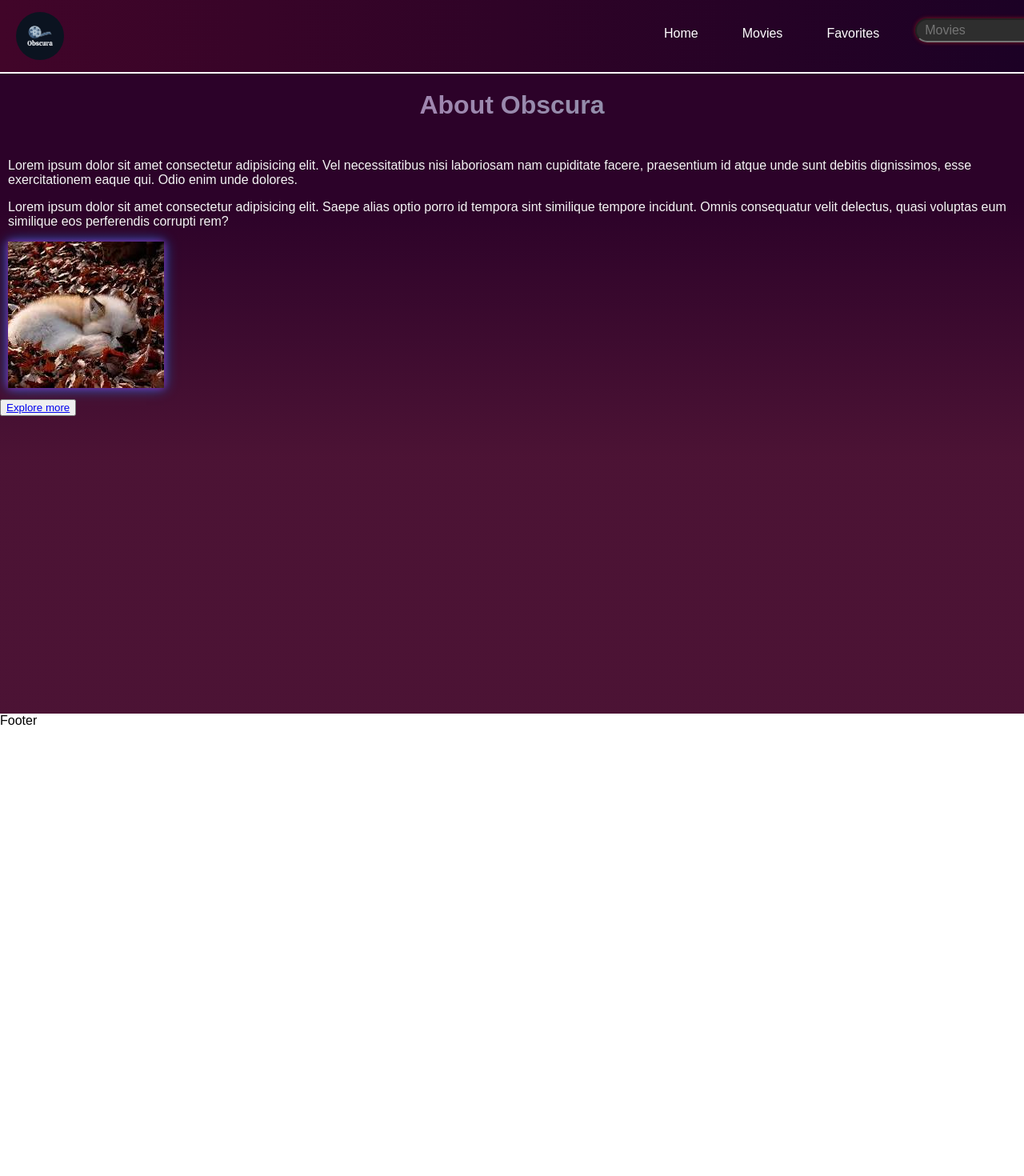
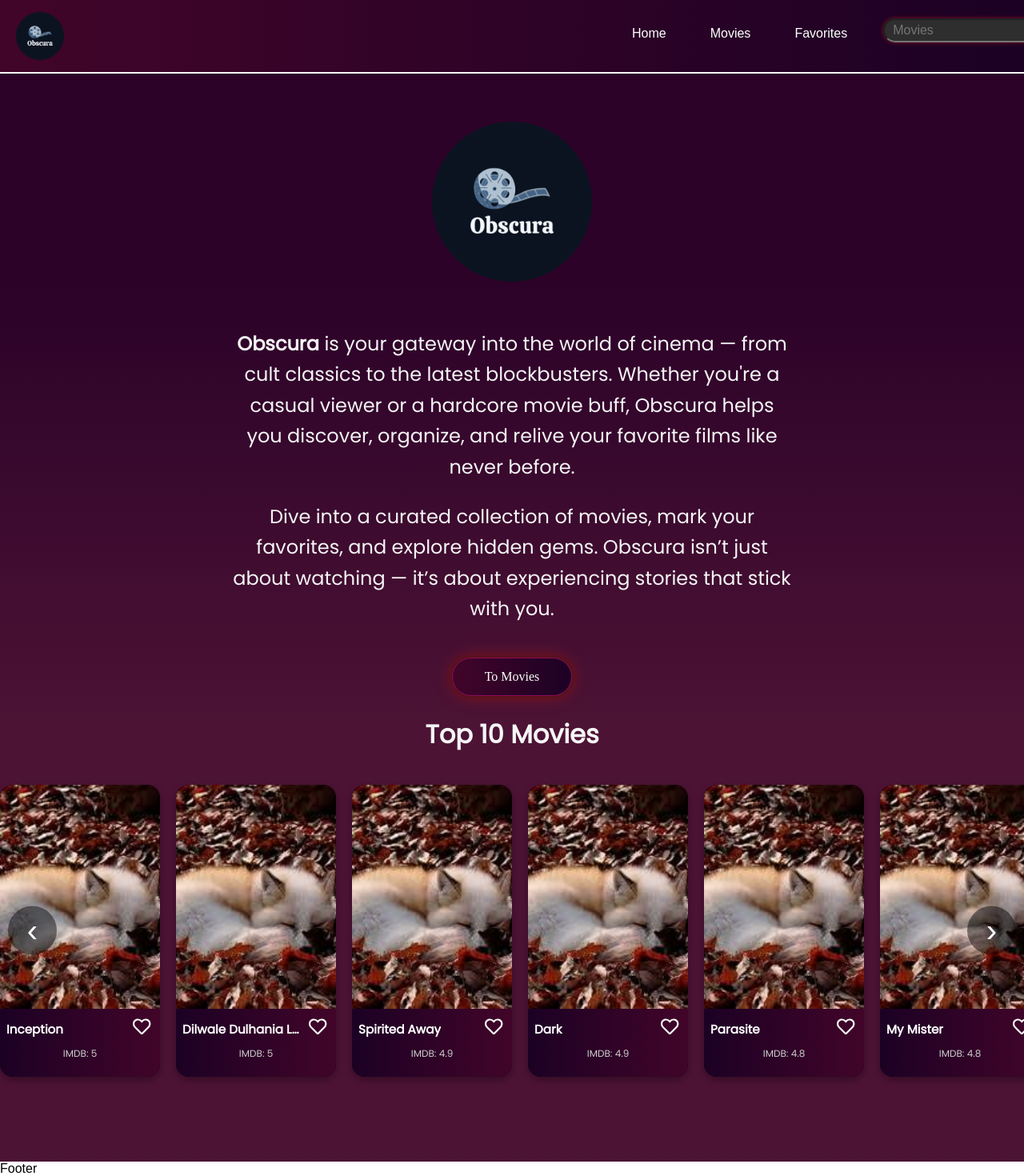
Before and after one commit to RexMukherjee/Movie-Recommendation-System, a Next.js app in the folder client/: page / in a window 1280 px wide. Shown: the whole page at 80% size. Before the commit the page ends 910 px from the top, so only its background shows below. Built offline with nearby package versions, Linux system fonts and the light colour scheme; no server answers.

Commit message:
About section updated

```diff
--- a/client/src/app/components/home/about.js
+++ b/client/src/app/components/home/about.js
@@ -1,14 +1,57 @@
+"use client";
 import React from 'react'
 import styles from "../../../styles/home/about/about.module.css"
 import Link from 'next/link'
+import MovieCard from '../movies/cards/moviecards'
+import allmovies from '../../data/movies.json'
+import { useRef } from 'react';
 const About = () => {
+  const carouselRef = useRef();
+
+  const scroll = (direction) => {
+    const { current } = carouselRef;
+    if (current) {
+      const scrollAmount = 220; // adjust based on card width
+      current.scrollBy({
+        left: direction === "left" ? -scrollAmount : scrollAmount,
+        behavior: "smooth",
+      });
+    }
+  };
+
+  const top10Movies = allmovies
+    .sort((a, b) => b.imdb_rating - a.imdb_rating)
+    .slice(0, 10);
   return (
     <main className={styles.body}>
-        <h1 className={styles.heading}>About Obscura</h1>
-        <div className={styles.aboutpara}><p>Lorem ipsum dolor sit amet consectetur adipisicing elit. Vel necessitatibus nisi laboriosam nam cupiditate facere, praesentium id atque unde sunt debitis dignissimos, esse exercitationem eaque qui. Odio enim unde dolores.</p>
-        <p>Lorem ipsum dolor sit amet consectetur adipisicing elit. Saepe alias optio porro id tempora sint similique tempore incidunt. Omnis consequatur velit delectus, quasi voluptas eum similique eos perferendis corrupti rem?</p>
-        <img src="/anyimg.jpeg" alt="" className={styles.img}/></div>
-        <button><Link href="/components/movies">Explore more</Link></button>
+        <img src='/logo.png' alt='Osbcura' className={styles.heading}/>
+        <div className={styles.aboutpara}>
+          <p>
+          <strong>Obscura</strong> is your gateway into the world of cinema — from cult classics to the latest blockbusters.
+          Whether you're a casual viewer or a hardcore movie buff, Obscura helps you discover, organize, and relive your favorite films like never before.
+        </p>
+        <p>
+          Dive into a curated collection of movies, mark your favorites, and explore hidden gems. Obscura isn’t just about watching — it’s about experiencing stories that stick with you.
+        </p>
+        {/* <img src="/anyimg.jpeg" alt="" className={styles.img}/> */}
+
+        </div>
+        <button className={styles.explore} ><Link href="/components/movies" style={{color: "white", textDecoration: "none"}}>To Movies</Link></button>
+
+        <h1>Top 10 Movies</h1>
+        <section className={styles.carouselWrapper}>
+        <button className={`${styles.arrowButton} ${styles.leftArrow}`} onClick={() => scroll("left")}>&#8249;</button>
+
+        <div className={styles.carouselContainer} ref={carouselRef}>
+          {top10Movies.map((movie) => (
+            <div className={styles.movieCard} key={movie.id}>
+               <MovieCard movie={movie} />
+            </div>
+          ))}
+        </div>
+
+        <button className={`${styles.arrowButton} ${styles.rightArrow}`} onClick={() => scroll("right")}>&#8250;</button>
+      </section>
     </main>
   )
 }
--- a/client/src/styles/home/about/about.module.css
+++ b/client/src/styles/home/about/about.module.css
@@ -1,9 +1,17 @@
+@import url('https://fonts.googleapis.com/css2?family=Bebas+Neue&family=Poppins&display=swap');
 .body{
     width: 100%;
-    height: 100vh;
+    height: 160vh;
     background: linear-gradient(180deg, #2c0229 20%,#3f0226ee 60%);
     color: whitesmoke;
     overflow-x: hidden;
+    display: flex;
+    flex-direction: column;
+    align-items: center;
+    padding: 40px 0px;
+    text-align: center;
+    font-family: 'Poppins', sans-serif;
+
 
 }
 .img{
@@ -11,10 +19,96 @@
 }
 .heading{
     background: linear-gradient(to right, #bd74bb , #759f9f );
-    -webkit-background-clip: text;
-    -webkit-text-fill-color: transparent;
-    text-align: center;
+    /* -webkit-background-clip: text;
+    -webkit-text-fill-color: transparent; */
+    display: block;
+    margin: 20px auto;
+    width: 200px;
+    height: 200px;
+    border-radius: 50%;
+    object-fit: cover;
+    /* margin-left: 50%;
+    margin-top: 10px; */
 }
 .aboutpara{
-    padding: 10px;
+    max-width: 700px;
+    padding: 15px;
+    font-size: 1.5rem;
+    line-height: 1.6;
 }
+.explore {
+    background: linear-gradient(90deg, #410529 0%, #1c0125 100%);
+    color: #ffffff !important;
+    border: 1px solid #8f0b5a;
+    padding: 0.9rem 1.2rem;
+    border-radius: 25px;
+    font-size: 1rem;
+    box-shadow:
+    0 0 5px #351010cd,
+    0 0 10px #6c1313cd,
+    0 0 20px #a01d1dcd;
+    transition: all 0.3s ease;
+    min-width: 150px;
+    margin: 2px;
+    font-family: cursive;
+}
+.explore:hover, .explore:focus{
+
+    border-color: #174c4c;
+    outline: none;
+    box-shadow: 0 0 5px #740670, 0 0 20px #043939, 0 0 30px #6b038e;
+    background: linear-gradient(90deg, #1c0125 0%, #410529 100%);
+}
+
+.carouselWrapper {
+  display: flex;
+  align-items: center;
+  justify-content: center;
+  position: relative;
+  margin-top: 40px;
+  width: 100%;
+  height: 320px; /* Make space for buttons */
+  overflow: visible;
+}
+
+.carouselContainer {
+  overflow-x: auto;
+  scroll-behavior: smooth !important;
+  display: flex;
+  gap: 20px;
+  padding: 20px 0;
+  scrollbar-width: none;
+}
+
+.carouselContainer::-webkit-scrollbar {
+  display: none;
+}
+
+.movieCard {
+  flex: 0 0 auto;
+  width: 200px;
+}
+
+.arrowButton {
+  position: absolute;
+  top: 50%;
+  transform: translateY(-50%);
+  background: rgba(0, 0, 0, 0.46);
+  border: none;
+  color: white;
+  font-size: 2.5rem;
+  cursor: pointer;
+  z-index: 2;
+  padding: 8px 12px;
+  border-radius: 50%;
+  height: 61px;
+  width: 61px;
+}
+
+.leftArrow {
+  left: 10px;
+}
+
+.rightArrow {
+  right: 10px;
+}
--- a/client/src/styles/home/navbar/navbar.module.css
+++ b/client/src/styles/home/navbar/navbar.module.css
@@ -12,6 +12,7 @@
   z-index: 1000;
   /* padding-right: 10px; */
   overflow-x:hidden;
+  padding: 0;
 }
  /* .search{                                 //dark in pink #410529
     margin-top: 5px;                        //dark in violet #1c0125
@@ -44,7 +45,9 @@
   gap: 35px;
   list-style: none;
   margin-left: 700px;
+  padding: 0;
 }
+
 
 .menu li a {
   color: white;
@@ -129,6 +132,7 @@
     border-bottom: 1px solid white;
     position: relative;
     z-index: 1000;
+    width: 100%;
   }
   .navbar{
     display: none;
```
